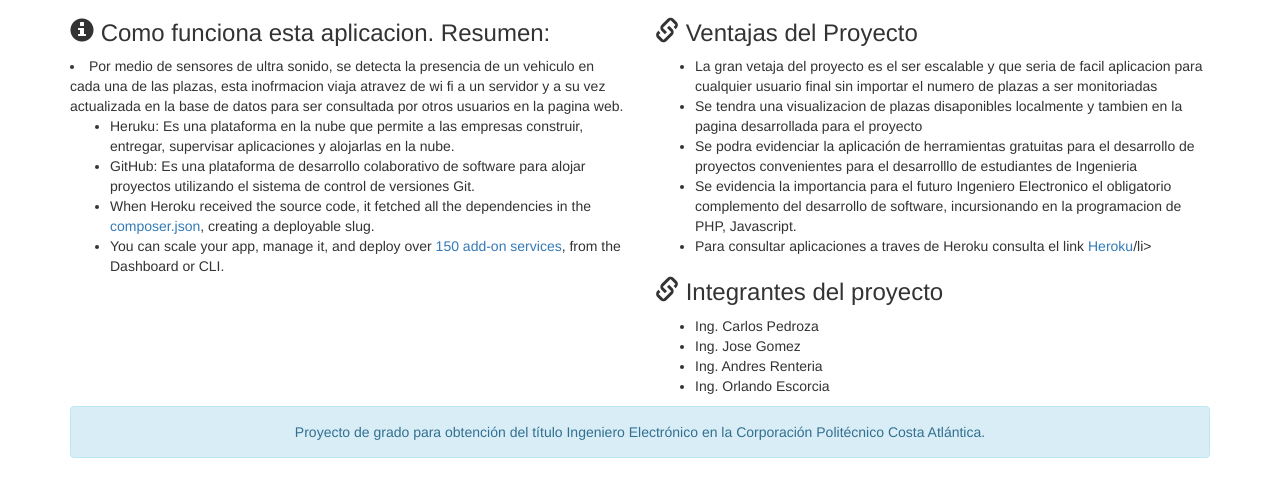
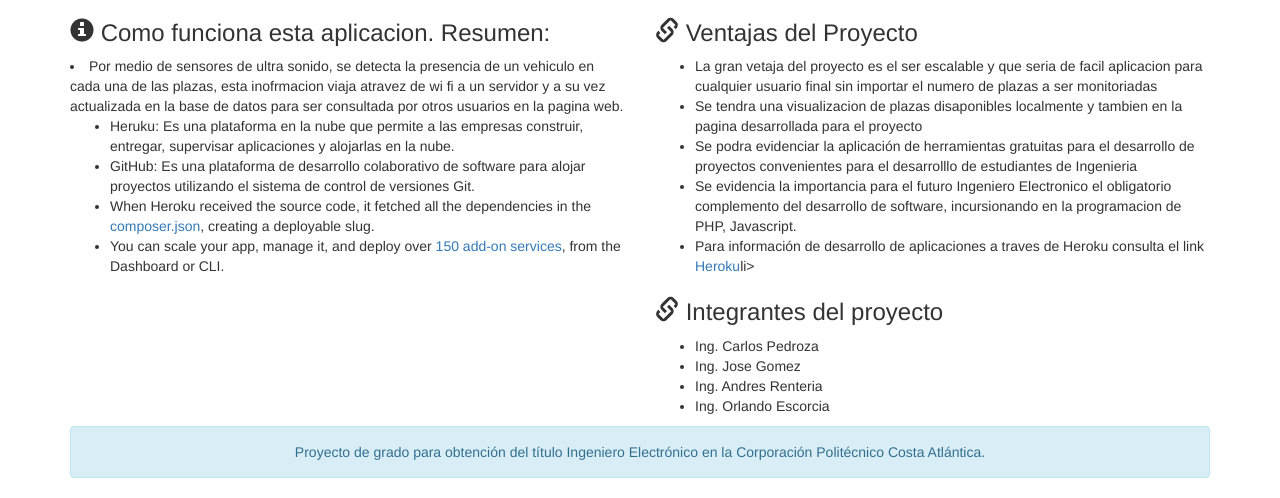
Before and after one commit to Andresrent/ParqueaderoAutomatizado, a PHP site: template web/views/index.twig in a window 1280 px wide. Shown: the part 609-1107 px from the top of the page. Before the commit the page ends 1067 px from the top, so only its background shows below. Run offline with PHP 8.4, Linux system fonts and the light colour scheme; the template is opened without the code that fills it, so the values that code supplies are empty; some libraries are stand-ins or nearby versions.

Commit message:
Update index.twig

```diff
--- a/web/views/index.twig
+++ b/web/views/index.twig
@@ -50,7 +50,7 @@ function consultarDisponibles() {
         <li>Se tendra una visualizacion de plazas disaponibles localmente y tambien en la pagina desarrollada para el proyecto</li>
         <li>Se podra evidenciar la aplicación de herramientas gratuitas para el desarrollo de proyectos convenientes para el desarrolllo de estudiantes de Ingenieria</li>
         <li>Se evidencia la importancia para el futuro Ingeniero Electronico el obligatorio complemento del desarrollo de software, incursionando en la programacion de PHP, Javascript.</li>
-        <li>Para consultar aplicaciones a traves de Heroku consulta el link <a href="https://devcenter.heroku.com/"> Heroku</a>/li>
+        <li>Para información de desarrollo de aplicaciones a traves de Heroku consulta el link <a href="https://devcenter.heroku.com/"> Heroku</a>li>
         </ul>
       </ul>
       <h3><span class="glyphicon glyphicon-link"></span> Integrantes del proyecto</h3>
```
